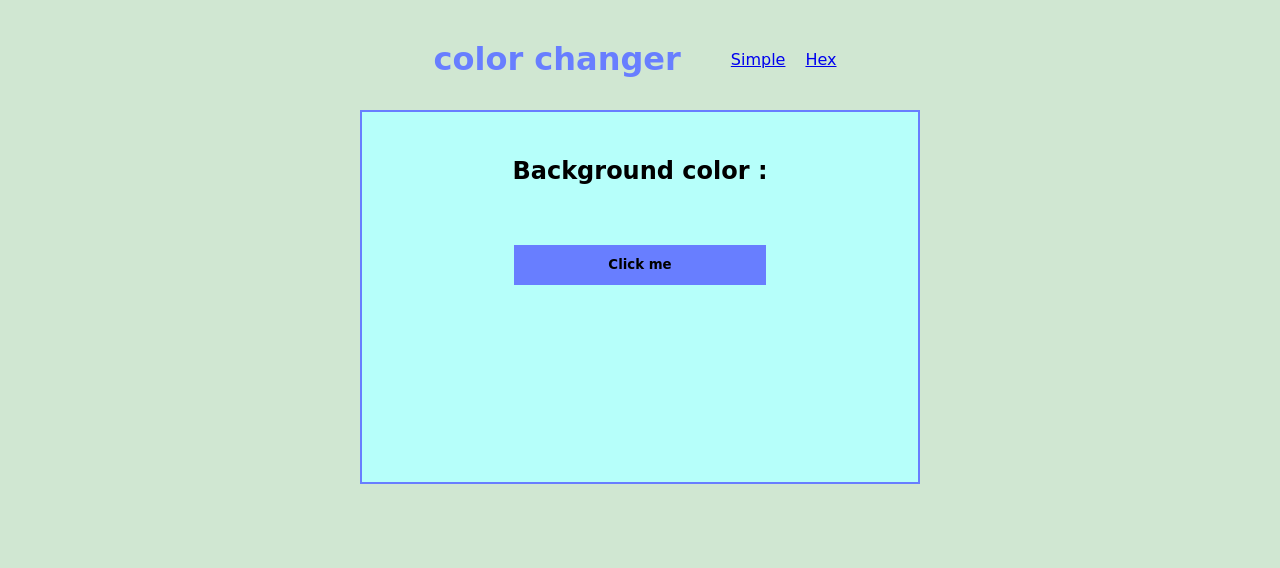
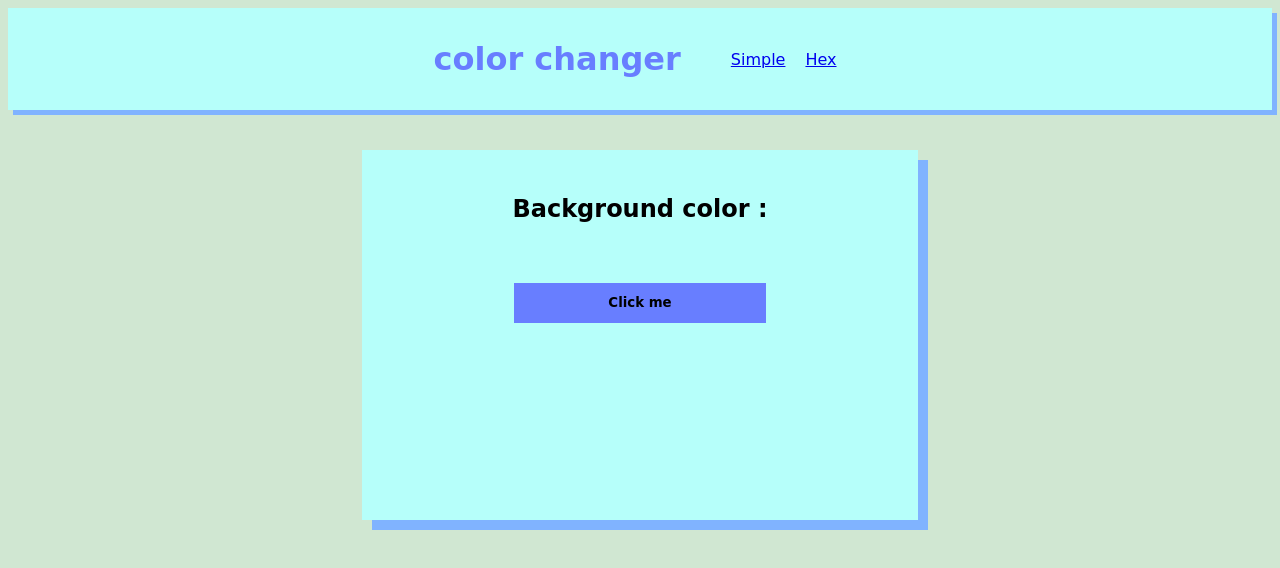
Before and after one commit to vishvender25/color-changer, a plain HTML site: page index.html in a window 1280 px wide. Drawn offline with Linux system fonts and the light colour scheme.

Commit message:
Update style.css

```diff
--- a/style.css
+++ b/style.css
@@ -1,10 +1,9 @@
-/* #click-me{
-    display: block;
-    width: 20%;
-    height: 20%;
-    margin-left: 40%;
-    margin-top: 40%;
-} */
+.nav-center{
+    background-color: #B6FFFA;
+    box-shadow: inset;
+    margin-bottom: 40px ;
+    box-shadow: 5px 5px #80B3FF;
+}
 body{
     background-color: #D0E7D2;
     font-family: cursive;
@@ -16,10 +15,11 @@ body{
     height: 40vh;
     margin: auto;
     text-align: center;
-    border: solid 2px #687EFF;
+    /* border: solid 2px #687EFF; */
     padding: 25px;
     font-family: cursive;
     background-color: #B6FFFA;
+    box-shadow: 10px 10px #80B3FF;
 
 }
 .color{
```
